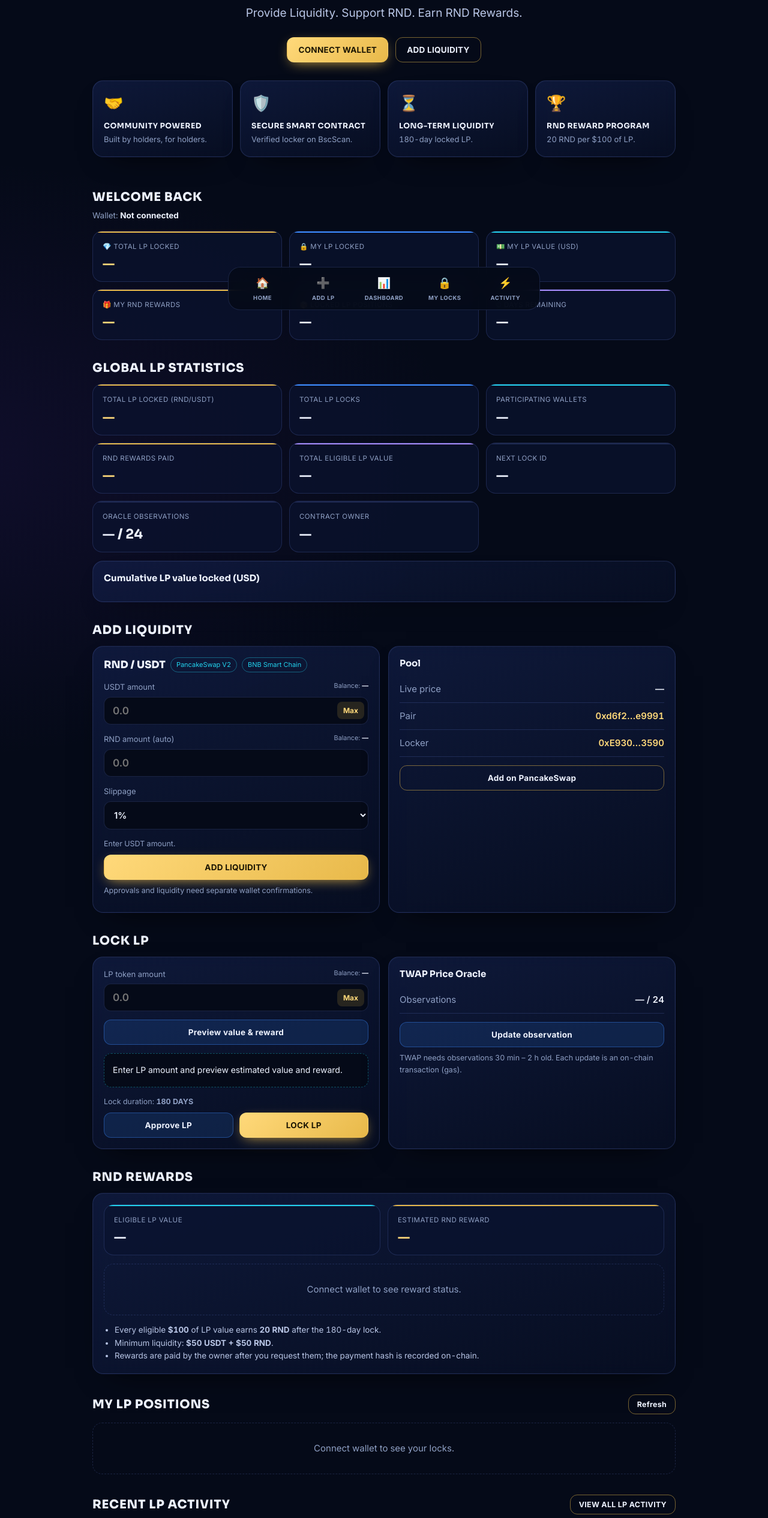
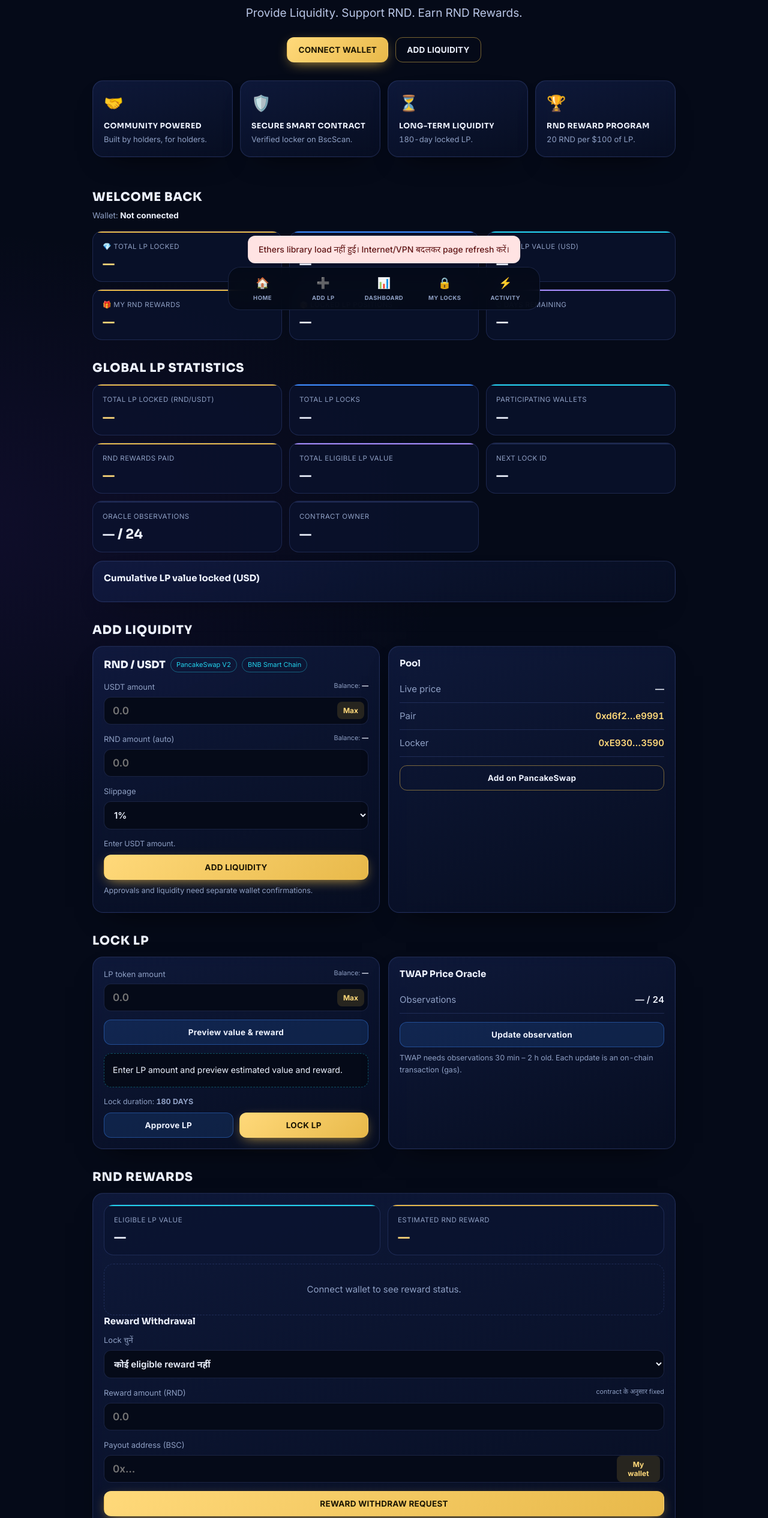
Before and after one commit to RanDigital4/lp, a plain HTML site: page index.html in a window 1280 px wide. Shown: the part 269-2800 px from the top of the page at 60% size. Drawn offline with nearby package versions, Linux system fonts and the light colour scheme; a script that the page names is missing.

Commit message:
Update index.html

```diff
--- a/index.html
+++ b/index.html
@@ -10,6 +10,7 @@
 <link rel="stylesheet" href="https://fonts.googleapis.com/css2?family=Sora:wght@500;700;800&family=Inter:wght@400;500;600;700&display=swap">
 <link rel="stylesheet" href="styles.css">
 <script src="https://cdn.jsdelivr.net/npm/ethers@6.13.5/dist/ethers.umd.min.js"></script>
+<script>window.ethers||document.write('<script src="https://cdnjs.cloudflare.com/ajax/libs/ethers/6.13.4/ethers.umd.min.js"><\/script>')</script>
 </head>
 <body>
 <header class="top">
@@ -112,12 +113,19 @@
       <div class="stat c-gold"><span>Estimated RND reward</span><b id="rwEst">—</b></div>
     </div>
     <div id="rwList" class="rows"><div class="empty">Connect wallet to see reward status.</div></div>
-    <ul class="rules"><li>Every eligible <b>$100</b> of LP value earns <b>20 RND</b> after the 180-day lock.</li><li>Minimum liquidity: <b>$50 USDT + $50 RND</b>.</li><li>Rewards are paid by the owner after you request them; the payment hash is recorded on-chain.</li></ul>
+    <div class="wd"><h3>Reward Withdrawal</h3>
+    <div class="field"><label for="wdLock">Lock चुनें</label><select id="wdLock"><option value="">कोई eligible reward नहीं</option></select></div>
+    <div class="field"><label for="wdAmt">Reward amount (RND) <small>contract के अनुसार fixed</small></label><div class="inp"><input id="wdAmt" readonly placeholder="0.0"></div></div>
+    <div class="field"><label for="wdAddr">Payout address (BSC)</label><div class="inp"><input id="wdAddr" autocomplete="off" placeholder="0x…"><button id="wdSelf" class="max" type="button">My wallet</button></div></div>
+    <button id="wdBtn" class="btn gold full" type="button">REWARD WITHDRAW REQUEST</button>
+    <p id="wdInfo" class="hint">Lock पूरा होने के बाद request on-chain दर्ज होती है; RND का भुगतान admin पैनल से होगा।</p></div>
+  <ul class="rules"><li>Every eligible <b>$100</b> of LP value earns <b>20 RND</b> after the 180-day lock.</li><li>Minimum liquidity: <b>$50 USDT + $50 RND</b>.</li><li>Rewards are paid by the owner after you request them; the payment hash is recorded on-chain.</li></ul>
   </div>
 </section>
 
 <section id="positions-wrap" class="sec">
   <div class="sech"><h2 id="positions-h">MY LP POSITIONS</h2><button id="refresh" class="btn line sm">Refresh</button></div>
+  <p class="sub">180 दिन पूरे होने पर उसी wallet से हर lock के कार्ड में <b>“LP वापस लें”</b> बटन दबाकर अपना LP निकालें।</p>
   <div id="positions" class="positions"><div class="empty">Connect wallet to see your locks.</div></div>
 </section>
 
@@ -154,6 +162,7 @@
 
 <div id="modal" class="modal hidden" role="dialog" aria-modal="true"><div class="glass mbox"><h3>Confirm LP Lock</h3><p>You are locking <b id="mAmt">0</b> LP tokens for <b>180 days</b>.</p><p class="hint">LP cannot be withdrawn until the lock expires. Your wallet will ask for a final confirmation.</p><div class="two"><button id="mNo" class="btn line">Cancel</button><button id="mYes" class="btn gold">Confirm &amp; Lock</button></div></div></div>
 <div id="toast" class="toast" role="status" aria-live="polite"></div>
+<script src="wallet.js"></script>
 <script src="ui.js"></script>
 <script src="app.js"></script>
 </body>
```
